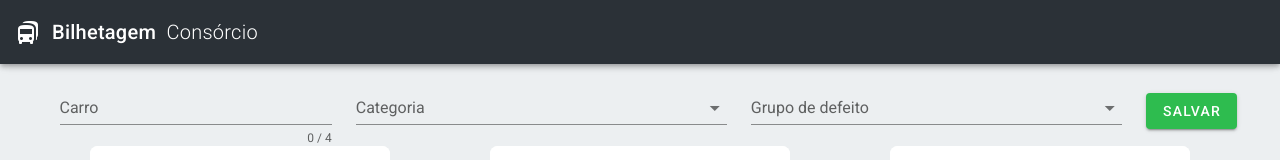
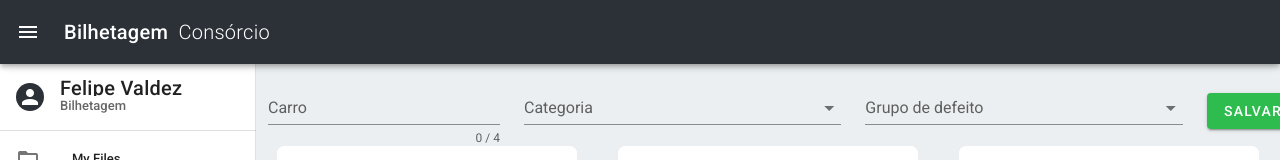
Before and after one commit to f3l1p3v4/bilhetagem, a Vue app: page / in a window 1280 px wide. Shown: the top 160 px of the page. Built offline with nearby package versions, Linux system fonts and the light colour scheme; no server answers.

Commit message:
update favicon

```diff
--- a/src/App.vue
+++ b/src/App.vue
@@ -1,10 +1,9 @@
 <template>
   <v-app id="inspire">
-   <!-- <v-navigation-drawer
+   <v-navigation-drawer
       app
       clipped
-      permanent
-      expand-on-hover
+      v-model="drawer"
     >
       <v-list dense nav>
           <v-list-item class="px-2">
@@ -47,10 +46,10 @@
             <v-list-item-title>Starred</v-list-item-title>
           </v-list-item>
         </v-list>
-    </v-navigation-drawer> -->
+    </v-navigation-drawer>
 
     <v-app-bar app dark clipped-left color="#2b3137">
-      <v-icon>mdi-bus-multiple</v-icon>
+       <v-app-bar-nav-icon @click="drawer = !drawer"></v-app-bar-nav-icon>
       <span class="title ml-3 mr-5">
         Bilhetagem&nbsp;
         <span class="font-weight-light">Consórcio</span>
```
Also changed, not shown: 1 other file (tests, documents, lock files or other folders).
